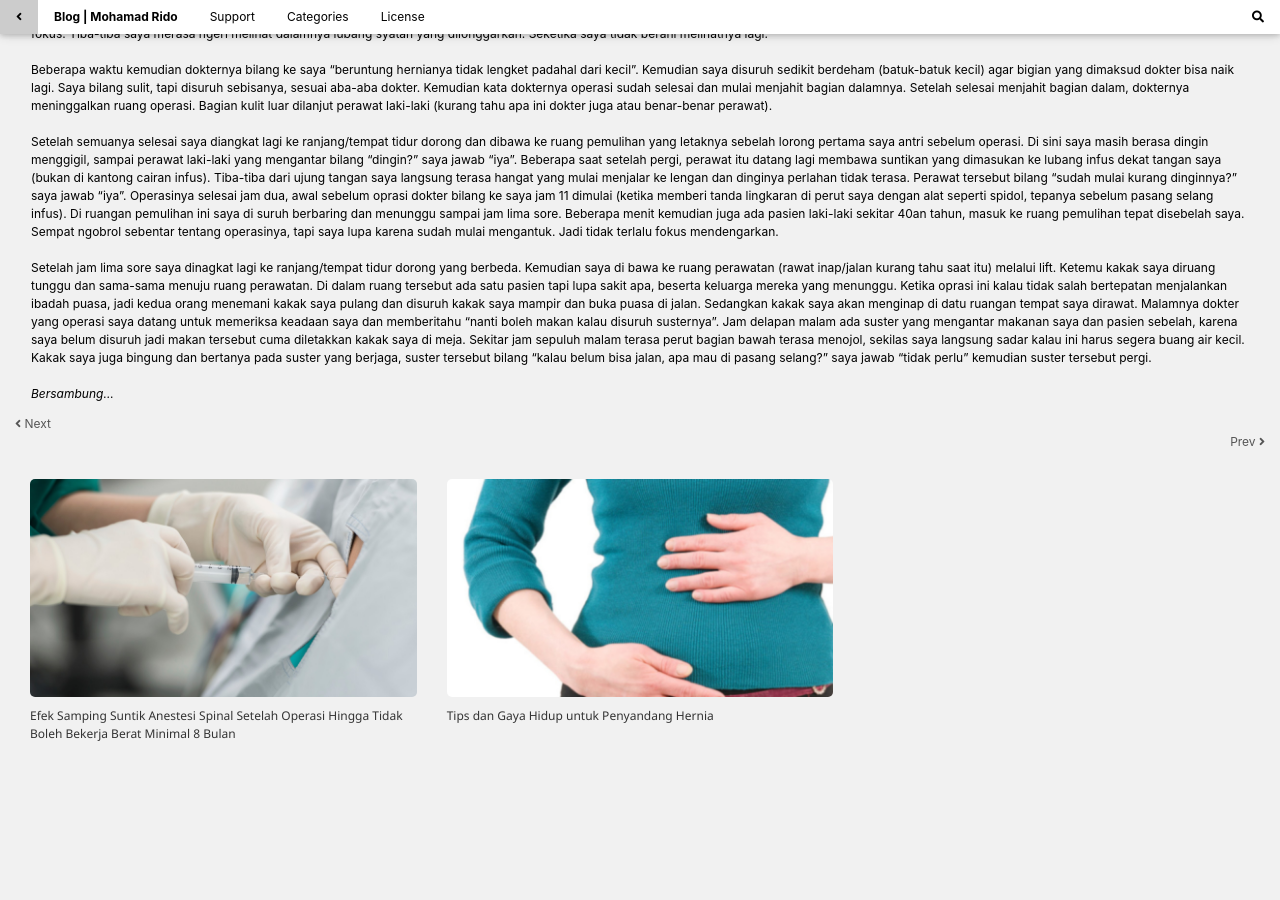
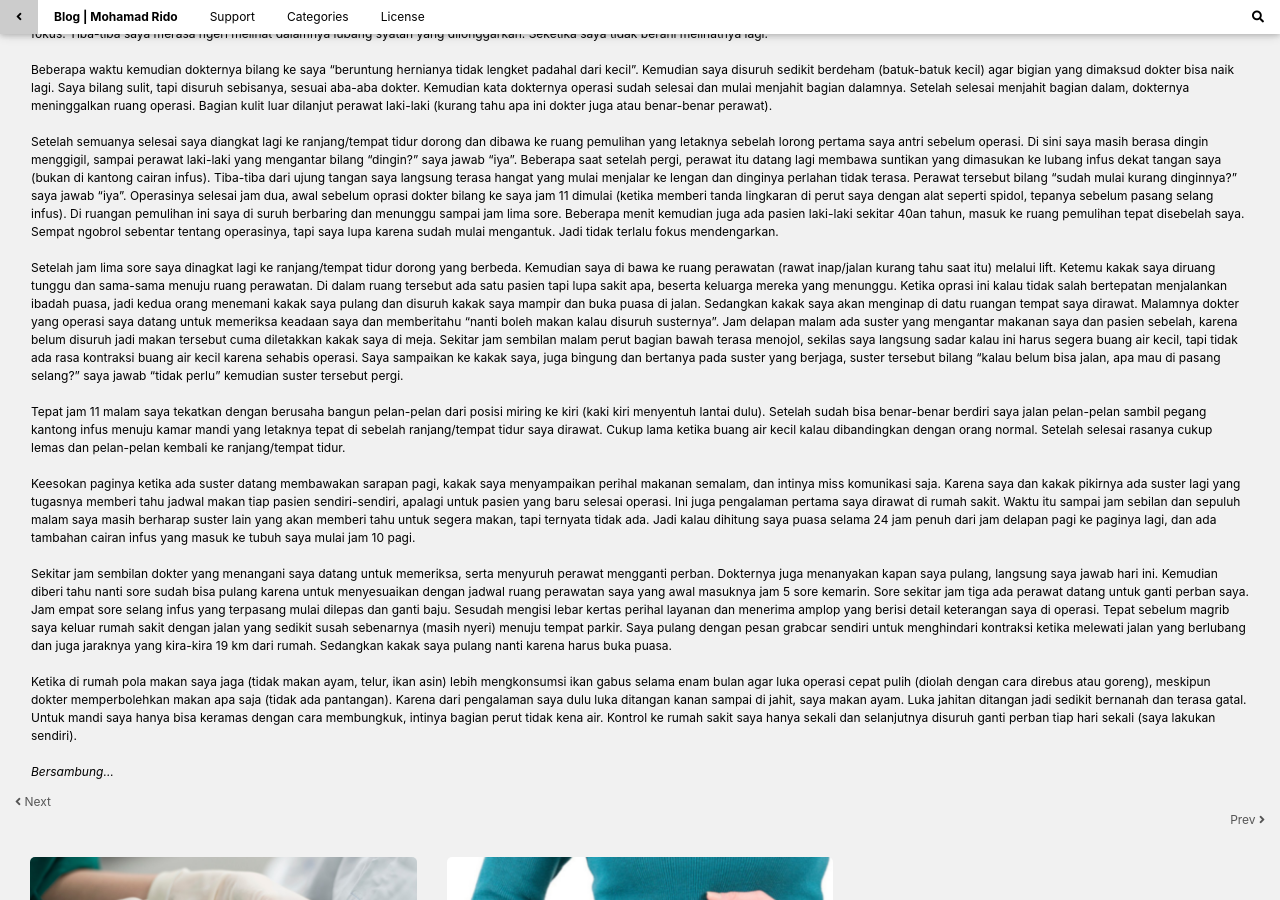
Before and after one commit to mohamadrido/blog, a Jekyll site: the page built from _posts/2020-04-14-pengalaman-sebelum-sesudah-operasi-hernia-inguinalis-lateral.md, in a window 1280 px wide and 900 px high, scrolled down 1962 px. Built offline with Jekyll 4.4.1, drawn with Linux system fonts in a browser that asks for light colours; our own code applies the rules of GitHub Pages for plain Markdown files; before the commit the page ends 2725 px from its top, so only the background shows below that.

Commit message:
Update 2020-04-14-pengalaman-sebelum-sesudah-operasi-hernia-inguinalis-lateral.md

```diff
--- a/_posts/2020-04-14-pengalaman-sebelum-sesudah-operasi-hernia-inguinalis-lateral.md
+++ b/_posts/2020-04-14-pengalaman-sebelum-sesudah-operasi-hernia-inguinalis-lateral.md
@@ -33,6 +33,14 @@ Beberapa waktu kemudian dokternya bilang ke saya "beruntung hernianya tidak leng
 <br />
 Setelah semuanya selesai saya diangkat lagi ke ranjang/tempat tidur dorong dan dibawa ke ruang pemulihan yang letaknya sebelah lorong pertama saya antri sebelum operasi. Di sini saya masih berasa dingin menggigil, sampai perawat laki-laki yang mengantar bilang "dingin?" saya jawab "iya". Beberapa saat setelah pergi, perawat itu datang lagi membawa suntikan yang dimasukan ke lubang infus dekat tangan saya (bukan di kantong cairan infus). Tiba-tiba dari ujung tangan saya langsung terasa hangat yang mulai menjalar ke lengan dan dinginya perlahan tidak terasa. Perawat tersebut bilang "sudah mulai kurang dinginnya?" saya jawab "iya". Operasinya selesai jam dua, awal sebelum oprasi dokter bilang ke saya jam 11 dimulai (ketika memberi tanda lingkaran di perut saya dengan alat seperti spidol, tepanya sebelum pasang selang infus). Di ruangan pemulihan ini saya di suruh berbaring dan menunggu  sampai jam lima sore. Beberapa menit kemudian juga ada pasien laki-laki sekitar 40an tahun, masuk ke ruang pemulihan tepat disebelah saya. Sempat ngobrol sebentar tentang operasinya, tapi saya lupa karena sudah mulai mengantuk. Jadi tidak terlalu fokus mendengarkan.<br />
 <br />
-Setelah jam lima sore saya dinagkat lagi ke ranjang/tempat tidur dorong yang berbeda. Kemudian saya di bawa ke ruang perawatan (rawat inap/jalan kurang tahu saat itu) melalui lift. Ketemu kakak saya diruang tunggu dan sama-sama menuju ruang perawatan. Di dalam ruang tersebut ada satu pasien tapi lupa sakit apa, beserta keluarga mereka yang menunggu. Ketika oprasi ini kalau tidak salah bertepatan menjalankan ibadah puasa, jadi kedua orang menemani kakak saya pulang dan disuruh kakak saya mampir dan buka puasa di jalan. Sedangkan kakak saya akan menginap di datu ruangan tempat saya dirawat. Malamnya dokter yang operasi saya datang untuk memeriksa keadaan saya dan memberitahu "nanti boleh makan kalau disuruh susternya". Jam delapan malam ada suster yang mengantar makanan saya dan pasien sebelah, karena saya belum disuruh jadi makan tersebut cuma diletakkan kakak saya di meja. Sekitar jam sepuluh malam terasa perut bagian bawah terasa menojol, sekilas saya langsung sadar kalau ini harus segera buang air kecil. Kakak saya juga bingung dan bertanya pada suster yang berjaga, suster tersebut bilang "kalau belum bisa jalan, apa mau di pasang selang?" saya jawab "tidak perlu" kemudian suster tersebut pergi.<br />
+Setelah jam lima sore saya dinagkat lagi ke ranjang/tempat tidur dorong yang berbeda. Kemudian saya di bawa ke ruang perawatan (rawat inap/jalan kurang tahu saat itu) melalui lift. Ketemu kakak saya diruang tunggu dan sama-sama menuju ruang perawatan. Di dalam ruang tersebut ada satu pasien tapi lupa sakit apa, beserta keluarga mereka yang menunggu. Ketika oprasi ini kalau tidak salah bertepatan menjalankan ibadah puasa, jadi kedua orang menemani kakak saya pulang dan disuruh kakak saya mampir dan buka puasa di jalan. Sedangkan kakak saya akan menginap di datu ruangan tempat saya dirawat. Malamnya dokter yang operasi saya datang untuk memeriksa keadaan saya dan memberitahu "nanti boleh makan kalau disuruh susternya". Jam delapan malam ada suster yang mengantar makanan saya dan pasien sebelah, karena belum disuruh jadi makan tersebut cuma diletakkan kakak saya di meja. Sekitar jam sembilan malam perut bagian bawah terasa menojol, sekilas saya langsung sadar kalau ini harus segera buang air kecil, tapi tidak ada rasa kontraksi buang air kecil karena sehabis operasi. Saya sampaikan ke kakak saya, juga bingung dan bertanya pada suster yang berjaga, suster tersebut bilang "kalau belum bisa jalan, apa mau di pasang selang?" saya jawab "tidak perlu" kemudian suster tersebut pergi.<br />
+<br />
+Tepat jam 11 malam saya tekatkan dengan berusaha bangun pelan-pelan dari posisi miring ke kiri (kaki kiri menyentuh lantai dulu). Setelah sudah bisa benar-benar berdiri saya jalan pelan-pelan sambil pegang kantong infus menuju kamar mandi yang letaknya tepat di sebelah ranjang/tempat tidur saya dirawat. Cukup lama ketika buang air kecil kalau dibandingkan dengan orang normal. Setelah selesai rasanya cukup lemas dan pelan-pelan kembali ke ranjang/tempat tidur.<br />
+<br />
+Keesokan paginya ketika ada suster datang membawakan sarapan pagi, kakak saya menyampaikan perihal makanan semalam, dan intinya miss komunikasi saja. Karena saya dan kakak pikirnya ada suster lagi yang tugasnya memberi tahu jadwal makan tiap pasien sendiri-sendiri, apalagi untuk pasien yang baru selesai operasi. Ini juga pengalaman pertama saya dirawat di rumah sakit. Waktu itu sampai jam sebilan dan sepuluh malam saya masih berharap suster lain yang akan memberi tahu untuk segera makan, tapi ternyata tidak ada. Jadi kalau dihitung saya puasa selama 24 jam penuh dari jam delapan pagi ke paginya lagi, dan ada tambahan cairan infus yang masuk ke tubuh saya mulai jam 10 pagi.<br />
+<br />
+Sekitar jam sembilan dokter yang menangani saya datang untuk memeriksa, serta menyuruh perawat mengganti perban. Dokternya juga menanyakan kapan saya pulang, langsung saya jawab hari ini. Kemudian diberi tahu nanti sore sudah bisa pulang karena untuk menyesuaikan dengan jadwal ruang perawatan saya yang awal masuknya jam 5 sore kemarin. Sore sekitar jam tiga ada perawat datang untuk ganti perban saya. Jam empat sore selang infus yang terpasang mulai dilepas dan ganti baju. Sesudah mengisi lebar kertas perihal layanan dan menerima amplop yang berisi detail keterangan saya di operasi. Tepat sebelum magrib saya keluar rumah sakit dengan jalan yang sedikit susah sebenarnya (masih nyeri) menuju tempat parkir. Saya pulang dengan pesan grabcar sendiri untuk menghindari kontraksi ketika melewati jalan yang berlubang dan juga jaraknya yang kira-kira 19 km dari rumah. Sedangkan kakak saya pulang nanti karena harus buka puasa.<br />
+<br />
+Ketika di rumah pola makan saya jaga (tidak makan ayam, telur, ikan asin) lebih mengkonsumsi ikan gabus selama enam bulan agar luka operasi cepat pulih (diolah dengan cara direbus atau goreng), meskipun dokter memperbolehkan makan apa saja (tidak ada pantangan). Karena dari pengalaman saya dulu luka ditangan kanan sampai di jahit, saya makan ayam. Luka jahitan ditangan jadi sedikit bernanah dan terasa gatal. Untuk mandi saya hanya bisa keramas dengan cara membungkuk, intinya bagian perut tidak kena air. Kontrol ke rumah sakit saya hanya sekali dan selanjutnya disuruh ganti perban tiap hari sekali (saya lakukan sendiri).<br />
 <br />
 <i>Bersambung...</i>
```
